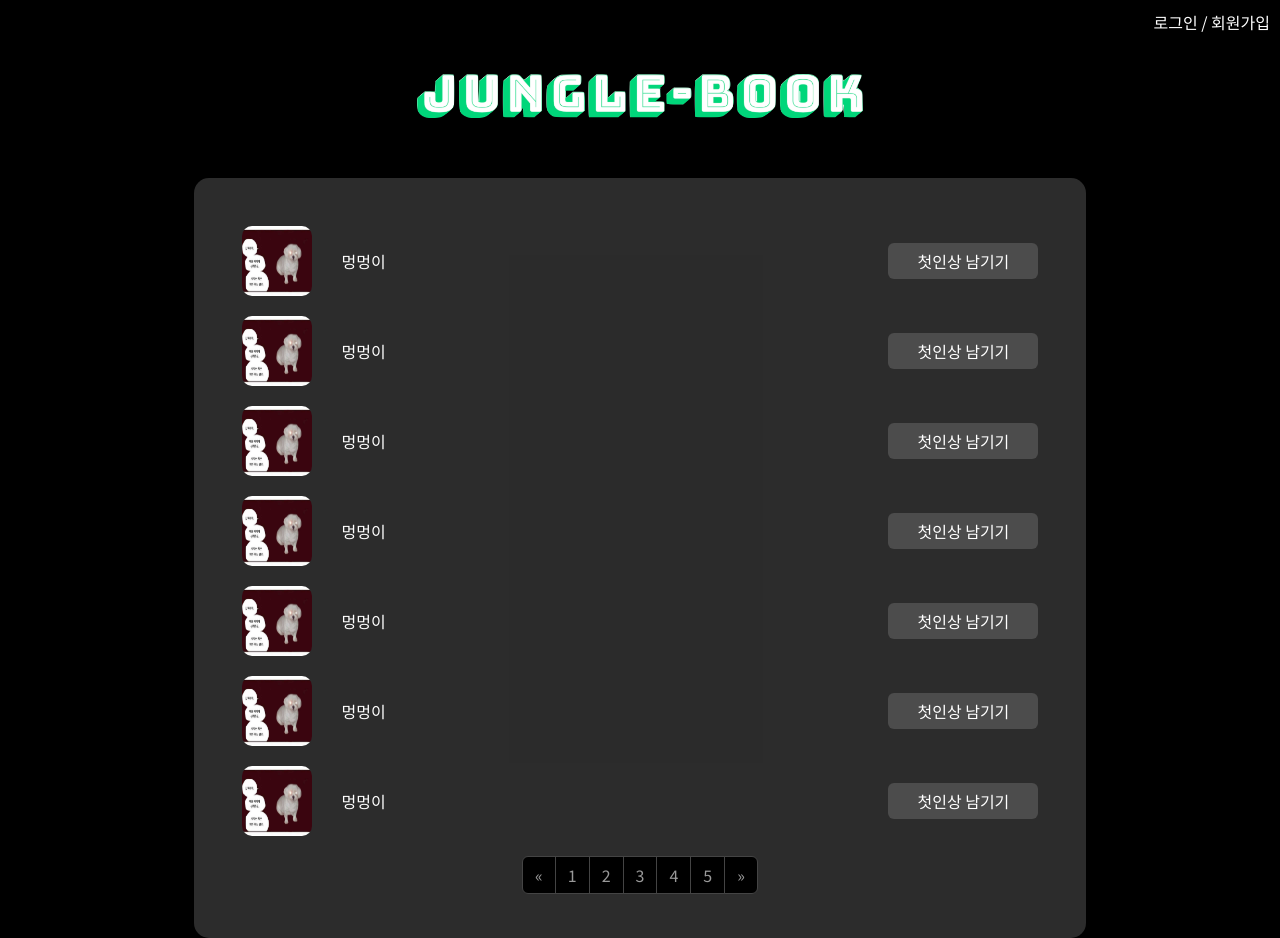
After one commit to jun9898/jungle-book, a Flask app: template templates/list.html in a window 1280 px wide. The commit adds this page. Run offline with Flask 3, Linux system fonts and the light colour scheme; the template is opened without the code that fills it, so the values that code supplies are empty.

Commit message:
Refactor : db 설정파일 분리 및 list template 작성

```diff
--- a/app.py
+++ b/app.py
@@ -2,10 +2,8 @@
 from flask import Flask, jsonify, request
 from route import bp
 from flask_jwt_extended import JWTManager, create_access_token, get_jwt_identity, jwt_required
-from pymongo import MongoClient
 from secret_key import SECRET_KEY
-client = MongoClient('localhost', 27017)
-db = client.jungle
+from database import db
 
 app = Flask(__name__)
 
@@ -59,14 +57,6 @@
         return jsonify({"result": "fail"})
 
 
-@app.route('/list', methods=['GET'])
-@jwt_required()
-def list():
-    users = db.jungle.find({}, {"_id": 0})
-    user_list = [user for user in users]
-    return jsonify({"result": "success", "users": user_list})
-
-
 @app.route('/get_user', methods=['GET'])
 @jwt_required()
 def get_user():
--- /dev/null
+++ b/database.py
@@ -0,0 +1,4 @@
+from pymongo import MongoClient
+
+client = MongoClient('localhost', 27017)
+db = client.jungle
--- /dev/null
+++ b/static/css/list.css
@@ -0,0 +1,60 @@
+.logo {
+    margin: 30px 0px 30px 0px;
+    width: 40%;
+}
+
+.users_container {
+    background-color: rgba(217, 217, 217, 0.2); /* 투명도 20%의 회색 배경 */
+    width: 80% !important; /* 너비 조정 */
+    border-radius: 15px; /* 테두리를 15px로 깎음 */
+    padding: 20px; /* 콘텐츠와 테두리 사이의 간격 조정 */
+}
+
+.user_profile_button:hover {
+    background-color: rgba(205, 205, 205, 0.5) !important; /* 호버시 투명도를 50%로 변경 */
+}
+
+.user_profile_img {
+    height: 70px;
+    width: 70px;
+    border-radius: 10px;
+}
+
+.user_profile_name {
+    margin-left: 30px;
+}
+
+.user_profile_button {
+    width: 150px;
+    background-color: rgba(205, 205, 205, 0.2) !important; /* 투명도 20%의 회색 배경 */
+    border: none !important; /* 테두리 제거 */
+}
+
+.user_profile_container {
+    margin-bottom: 20px;
+}
+
+.pagination_container {
+    margin-bottom: -20px;
+}
+
+.page-link {
+  color: #999 !important;
+  background-color: #000 !important;
+  border-color: #444 !important;
+}
+
+.page-item.active .page-link {
+ z-index: 1 !important;
+ color: #ccc !important;
+ font-weight:bold !important;
+ background-color: #333 !important;
+  border-color: #444 !important;
+
+}
+
+.page-link:focus, .page-link:hover {
+  color: #ccc !important;
+  background-color: #222 !important;
+  border-color: #444 !important;
+}
--- a/templates/header.html
+++ b/templates/header.html
@@ -5,4 +5,8 @@
 <link href="https://cdn.jsdelivr.net/npm/bootstrap@5.3.3/dist/css/bootstrap.min.css" rel="stylesheet" integrity="sha384-QWTKZyjpPEjISv5WaRU9OFeRpok6YctnYmDr5pNlyT2bRjXh0JMhjY6hW+ALEwIH" crossorigin="anonymous">
 <script src="https://cdn.jsdelivr.net/npm/bootstrap@5.3.3/dist/js/bootstrap.bundle.min.js" integrity="sha384-YvpcrYf0tY3lHB60NNkmXc5s9fDVZLESaAA55NDzOxhy9GkcIdslK1eN7N6jIeHz" crossorigin="anonymous"></script>
 <link rel="stylesheet" href="/static/css/index.css">
-<div style="background-color: blue; text-align: center; color: white;">헤더 영역입니다.</div>
+<div style="text-align: right; flex-direction: column; margin: 10px">
+    <span><a href="/login" style="text-decoration: none; color: white;">로그인</a></span>
+    <span>/</span>
+    <span><a href="/sign_in" style="text-decoration: none; color: white;">회원가입</a></span>
+</div>
--- a/templates/index.html
+++ b/templates/index.html
@@ -31,7 +31,7 @@
         </div>
     </div>
     <div class="button-container">
-        <button class="btn btn-primary button_main"><h3>회원 리스트</h3></button>
+        <button class="btn btn-primary button_main" onClick="location.href='/list'"><h3>회원 리스트</h3></button>
         <button class="btn btn-primary button_main"><h3>이름 맞추기</h3></button>
     </div>
 </div>
--- /dev/null
+++ b/templates/list.html
@@ -0,0 +1,103 @@
+<!DOCTYPE html>
+<html lang="en">
+<head>
+    <meta charset="UTF-8">
+    <title>Title</title>
+    <link rel="stylesheet" href="/static/css/list.css">
+    {% include 'header.html' %}
+</head>
+<body>
+<div class="container text-center">
+    <div class="row justify-content-center">
+        <div class="logo">
+            <img src="../static/assat/jungle_book.png" class="img-fluid logo" alt="Jungle Book">
+        </div>
+    </div>
+    <div class="container text-center">
+        <div class="row justify-content-center">
+            <div class="col-6 users_container p-5">
+
+                <div class="d-flex justify-content-between align-items-center user_profile_container">
+                    <div class="d-flex flex-row align-items-center">
+                        <img class="user_profile_img" src="../static/assat/dog.jpg">
+                        <span class="user_profile_name">멍멍이</span>
+                    </div>
+                    <button class="btn btn-primary user_profile_button">첫인상 남기기</button>
+                </div>
+
+                <div class="d-flex justify-content-between align-items-center user_profile_container">
+                    <div class="d-flex flex-row align-items-center">
+                        <img class="user_profile_img" src="../static/assat/dog.jpg">
+                        <span class="user_profile_name">멍멍이</span>
+                    </div>
+                    <button class="btn btn-primary user_profile_button">첫인상 남기기</button>
+                </div>
+
+                <div class="d-flex justify-content-between align-items-center user_profile_container">
+                    <div class="d-flex flex-row align-items-center">
+                        <img class="user_profile_img" src="../static/assat/dog.jpg">
+                        <span class="user_profile_name">멍멍이</span>
+                    </div>
+                    <button class="btn btn-primary user_profile_button">첫인상 남기기</button>
+                </div>
+
+                <div class="d-flex justify-content-between align-items-center user_profile_container">
+                    <div class="d-flex flex-row align-items-center">
+                        <img class="user_profile_img" src="../static/assat/dog.jpg">
+                        <span class="user_profile_name">멍멍이</span>
+                    </div>
+                    <button class="btn btn-primary user_profile_button">첫인상 남기기</button>
+                </div>
+
+                <div class="d-flex justify-content-between align-items-center user_profile_container">
+                    <div class="d-flex flex-row align-items-center">
+                        <img class="user_profile_img" src="../static/assat/dog.jpg">
+                        <span class="user_profile_name">멍멍이</span>
+                    </div>
+                    <button class="btn btn-primary user_profile_button">첫인상 남기기</button>
+                </div>
+
+                <div class="d-flex justify-content-between align-items-center user_profile_container">
+                    <div class="d-flex flex-row align-items-center">
+                        <img class="user_profile_img" src="../static/assat/dog.jpg">
+                        <span class="user_profile_name">멍멍이</span>
+                    </div>
+                    <button class="btn btn-primary user_profile_button">첫인상 남기기</button>
+                </div>
+
+                <div class="d-flex justify-content-between align-items-center user_profile_container">
+                    <div class="d-flex flex-row align-items-center">
+                        <img class="user_profile_img" src="../static/assat/dog.jpg">
+                        <span class="user_profile_name">멍멍이</span>
+                    </div>
+                    <button class="btn btn-primary user_profile_button">첫인상 남기기</button>
+                </div>
+                <div class="container text-center pagination_container">
+                    <nav aria-label="Page navigation">
+                        <ul class="pagination justify-content-center">
+                            <li class="page-item">
+                                <a class="page-link" href="#" aria-label="Previous">
+                                    <span aria-hidden="true">&laquo;</span>
+                                </a>
+                            </li>
+                            <li class="page-item"><a class="page-link" href="#">1</a></li>
+                            <li class="page-item"><a class="page-link" href="#">2</a></li>
+                            <li class="page-item"><a class="page-link" href="#">3</a></li>
+                            <li class="page-item"><a class="page-link" href="#">4</a></li>
+                            <li class="page-item"><a class="page-link" href="#">5</a></li>
+                            <li class="page-item">
+                                <a class="page-link" href="#" aria-label="Next">
+                                    <span aria-hidden="true">&raquo;</span>
+                                </a>
+                            </li>
+                        </ul>
+                    </nav>
+                </div>
+            </div>
+        </div>
+
+    </div>
+</div>
+
+</body>
+</html>
--- a/templates/login.html
+++ b/templates/login.html
@@ -9,7 +9,7 @@
     <body>
 
         <div>
-            <img class="label" src="./static/assat/jungle_book.png"><br>
+            <img class="label" onclick="location.href='/'"  src="./static/assat/jungle_book.png"><br>
         </div>
 
         <div>
--- a/templates/login_header.html
+++ b/templates/login_header.html
@@ -4,4 +4,3 @@
 <link href="https://fonts.googleapis.com/css2?family=Noto+Sans+KR:wght@100..900&display=swap" rel="stylesheet">
 <link href="https://cdn.jsdelivr.net/npm/bootstrap@5.3.3/dist/css/bootstrap.min.css" rel="stylesheet" integrity="sha384-QWTKZyjpPEjISv5WaRU9OFeRpok6YctnYmDr5pNlyT2bRjXh0JMhjY6hW+ALEwIH" crossorigin="anonymous">
 <script src="https://cdn.jsdelivr.net/npm/bootstrap@5.3.3/dist/js/bootstrap.bundle.min.js" integrity="sha384-YvpcrYf0tY3lHB60NNkmXc5s9fDVZLESaAA55NDzOxhy9GkcIdslK1eN7N6jIeHz" crossorigin="anonymous"></script>
-<div style="background-color: blue; text-align: center; color: white;">헤더 영역입니다.</div>
```
Also changed, not shown: route.py (+24 -11 lines).
